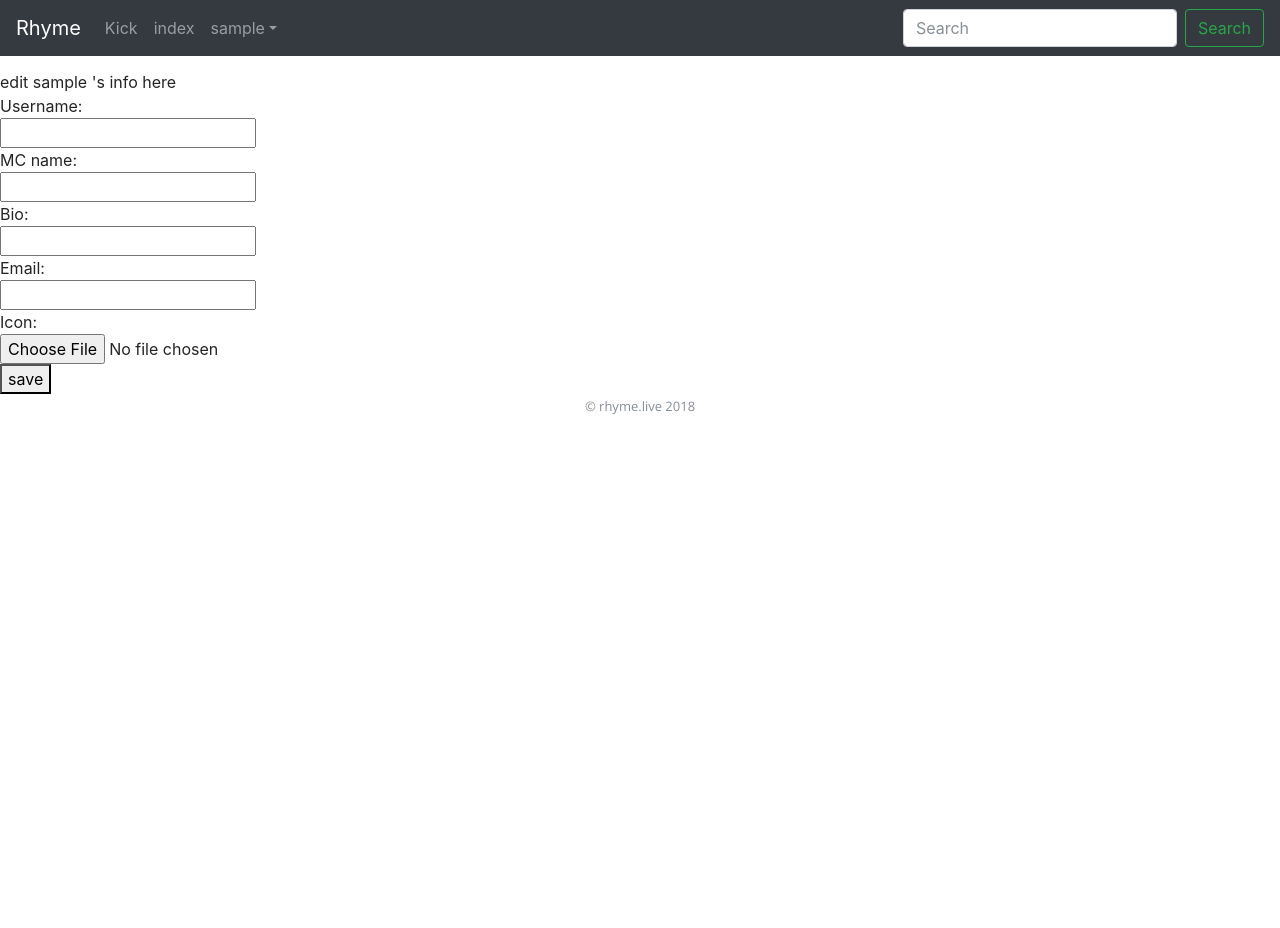
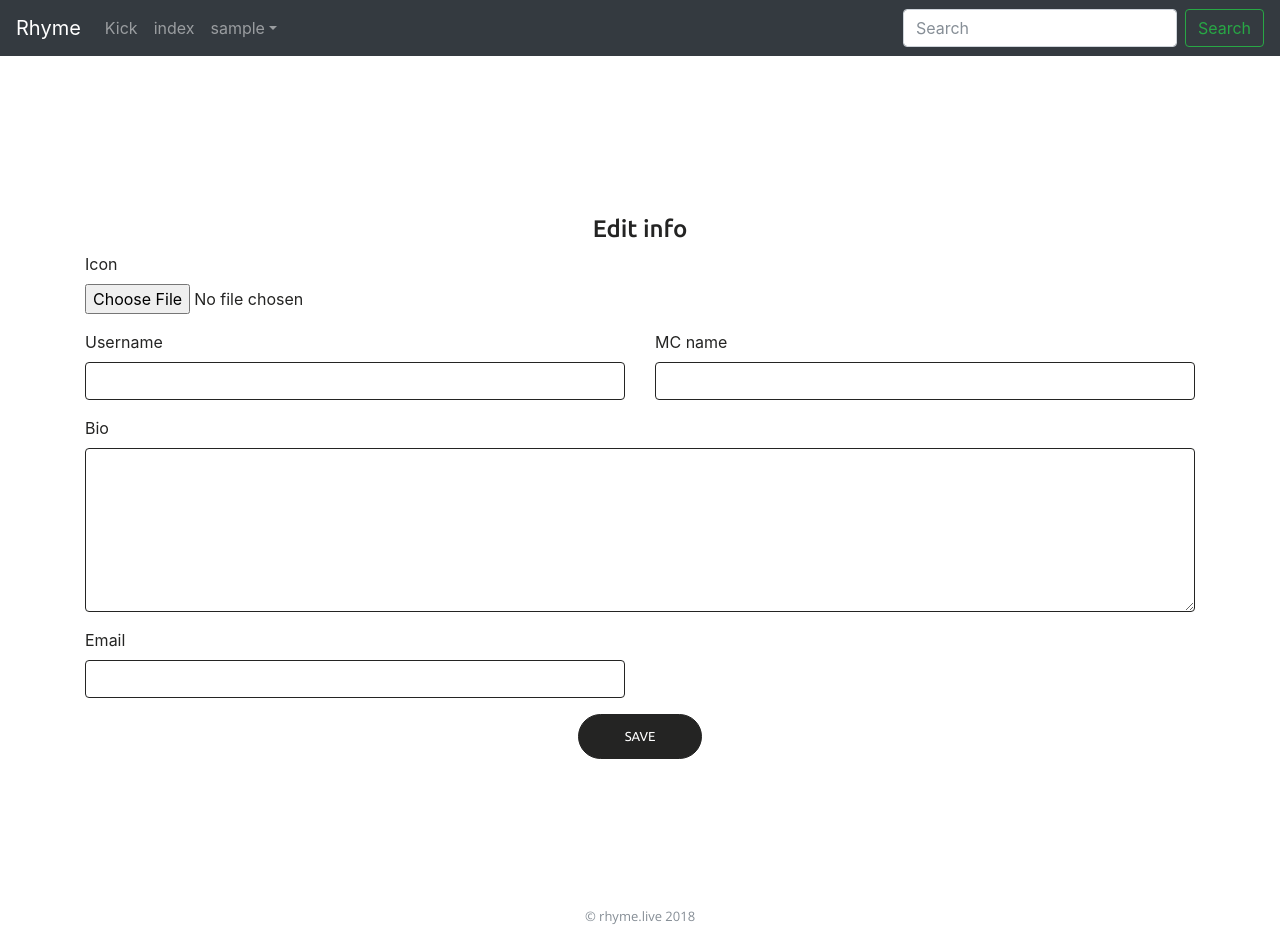
Before and after one commit to tacro/rhyme-pjt, a Django app: page /rhymers/1/edit in a window 1280 px wide. Before the commit the page ends 414 px from the top, so only its background shows below. Run offline with Django 3.2, Linux system fonts and the light colour scheme; the visitor is signed in with stand-in values (Sample User, id 1); data comes from the database, SQL or seed files in the repository; some libraries are stand-ins or nearby versions.

Commit message:
modified users/edit.html appearance

```diff
--- /dev/null
+++ b/users/static/users/css/users.css
@@ -0,0 +1,23 @@
+/* =====================================
+  edit-user
+======================================*/
+#edit-user {
+  padding: 25px 20px;
+  border-radius: 4px;
+}
+
+#edit-user form.form-control {
+  font-family: "Open Sans", "游ゴシック Medium", "游ゴシック体", "Yu Gothic Medium", YuGothic, "ヒラギノ角ゴ ProN", "Hiragino Kaku Gothic ProN", "メイリオ", Meiryo, "ＭＳ Ｐゴシック", "MS PGothic", sans-serif;
+  padding: 10px 15px;
+  font-size: 12px;
+  line-height: 24px;
+}
+
+#edit-user form input.form-control{
+  border: 1px solid #242423;
+}
+
+#edit-user form textarea.form-control {
+  min-height: 164px;
+  border: 1px solid #242423;
+}
--- a/users/templates/users/edit.html
+++ b/users/templates/users/edit.html
@@ -1,40 +1,63 @@
 {% extends 'base.html' %}
 {% load staticfiles %}
-
+{% block css %}
+  <!-- Stylesheet for users app -->
+  <link rel="stylesheet" href="{% static 'users/css/users.css' %}">
+{% endblock %}
 {% block content %}
 
-edit {{ user.username }} 's info here
+<section id="edit-user">
+  <div class="content-box-lg">
+    <h4 class="text-center">Edit info</h4>
+    <form method="post" action="{% url 'edit' user.id %}" enctype="multipart/form-data">
+      {% csrf_token %}
+      <div class="container">
+        <div class="row">
+          <div class="col-12">
+            <div class="form-group">
+              <label for="icon" class="form-control-label">Icon</label>
+              <input type="file" class="form-control-file" name="icon">
+            </div>
+          </div>
 
+          <div class="col-12 col-md-6">
+            <div class="form-group">
+              <label for="username" class="form-control-label">Username</label>
+              <input type="text" name="username" class="form-control">
+            </div>
+          </div>
 
-<form class="form-signin" method="post" action="{% url 'edit' user.id %}" enctype="multipart/form-data">
-  {% csrf_token %}
+          <div class="col-12 col-md-6">
+            <div class="form-group">
+              <label for="mcname" class="form-control-label">MC name</label>
+              <input type="text" class="form-control" name="mcname">
+            </div>
+          </div>
 
-  Username:
-  <br />
-  <input type="text" name="username" />
-  <br />
+          <div class="col-12">
+            <div class="form-group">
+              <label for="biography" class="form-control-label">Bio</label>
+              <!-- <input type="textbox" class="form-control" name="biography"> -->
+              <textarea type="textbox" class="form-control" name="biography"></textarea>
+            </div>
+          </div>
 
-  MC name:
-  <br />
-  <input type="text" name="mcname" />
-  <br />
+          <div class="col-12 col-md-6">
+            <div class="form-group">
+              <label for="email" class="form-control-label">Email</label>
+              <input type="email" class="form-control" name="email">
+            </div>
+          </div>
 
-  Bio:
-  <br />
-  <input type="textbox" name="biography" />
-  <br />
-
-  Email:
-  <br />
-  <input type="text" name="email" />
-  <br />
-
-  Icon:
-  <br />
-  <input type="file" name="icon" />
-  <br />
-  <button type="submit">save</button>
-</form>
+          <div class="col-12 text-center">
+            <button type="submit" class="btn btn-general btn-black" role="button">save</button>
+          </div>
+          </div>
+        </div>
+      </div>
+    </form>
+  </div>
+</section>
 
 
 {% endblock %}
--- a/verses/templates/verses/create.html
+++ b/verses/templates/verses/create.html
@@ -15,7 +15,9 @@
         <div class="col-12">
           <form method="POST" action="{% url 'create' %}">
             {% csrf_token %}
+          <div class="form-group">
           <textarea name="body" class="form-control"></textarea>
+          </div>
         </div>
         <div class="col-12">
           <input class="btn btn-general btn-black" type="submit" role="button" value="Kick the verse!" />
```
